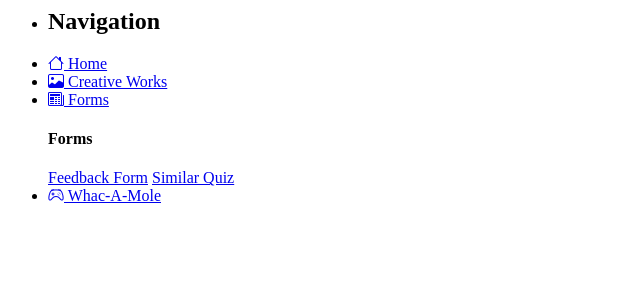
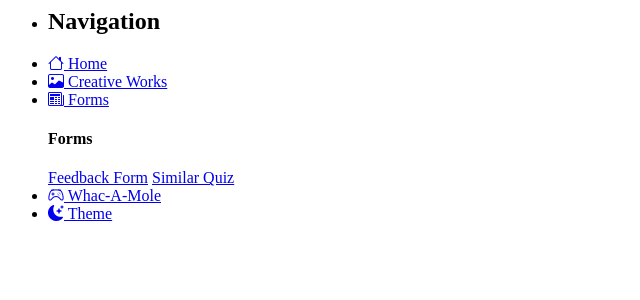
Before and after one commit to ele3/personal-website, a PHP site: page /_includes/nav_bar.html in a window 1280 px wide. Shown: the top 300 px of the page, without its empty margins (0-640 px from the left). Run offline with PHP 8.4, Linux system fonts and the light colour scheme.

Commit message:
added theme change

```diff
--- a/_includes/nav_bar.html
+++ b/_includes/nav_bar.html
@@ -34,5 +34,13 @@
                 Whac-A-Mole
             </a>
         </li>
+
+        <li class="navbar_item" id="theme_button" onclick="changeTheme()">
+            <a class="navbar_link disabledNavLink" href="#">
+                <i class="bi bi-moon-stars-fill" id="theme_icon"></i>
+                Theme
+            </a>
+        </li>
+
     </ul>
 </nav>
--- a/css/index.css
+++ b/css/index.css
@@ -20,7 +20,7 @@ ul li {
 }
 
 ul .current {
-    color: darkblue;
+    color: rgb(176, 105, 241);
     font-weight: bold;
 }
 
--- a/css/maincontent.css
+++ b/css/maincontent.css
@@ -9,3 +9,9 @@ main {
 hr {
     border: 1px solid darkblue;
 }
+
+.dark-theme {
+    background-color: #303234;
+    color: white;
+    transition: 1s ease;
+}
--- a/scripts/navbar.js
+++ b/scripts/navbar.js
@@ -22,3 +22,17 @@ function hide()
     if (isShowing) dropdownMenu.style.visibility = 'hidden';
     isShowing = false;
 }
+
+function changeTheme() {
+    const main = document.querySelector('main');
+    const themeIcon = document.getElementById('theme_icon');
+    if (main.classList.contains('dark-theme')) {
+        main.classList.remove('dark-theme');
+        themeIcon.classList.remove('bi-brightness-high-fill');
+        themeIcon.classList.add('bi-moon-stars-fill');
+    } else {
+        main.classList.add('dark-theme');
+        themeIcon.classList.remove('bi-moon-stars-fill');
+        themeIcon.classList.add('bi-brightness-high-fill');
+    }
+}
```
Also changed, not shown: css/navbar.css (+13 -1 lines).
